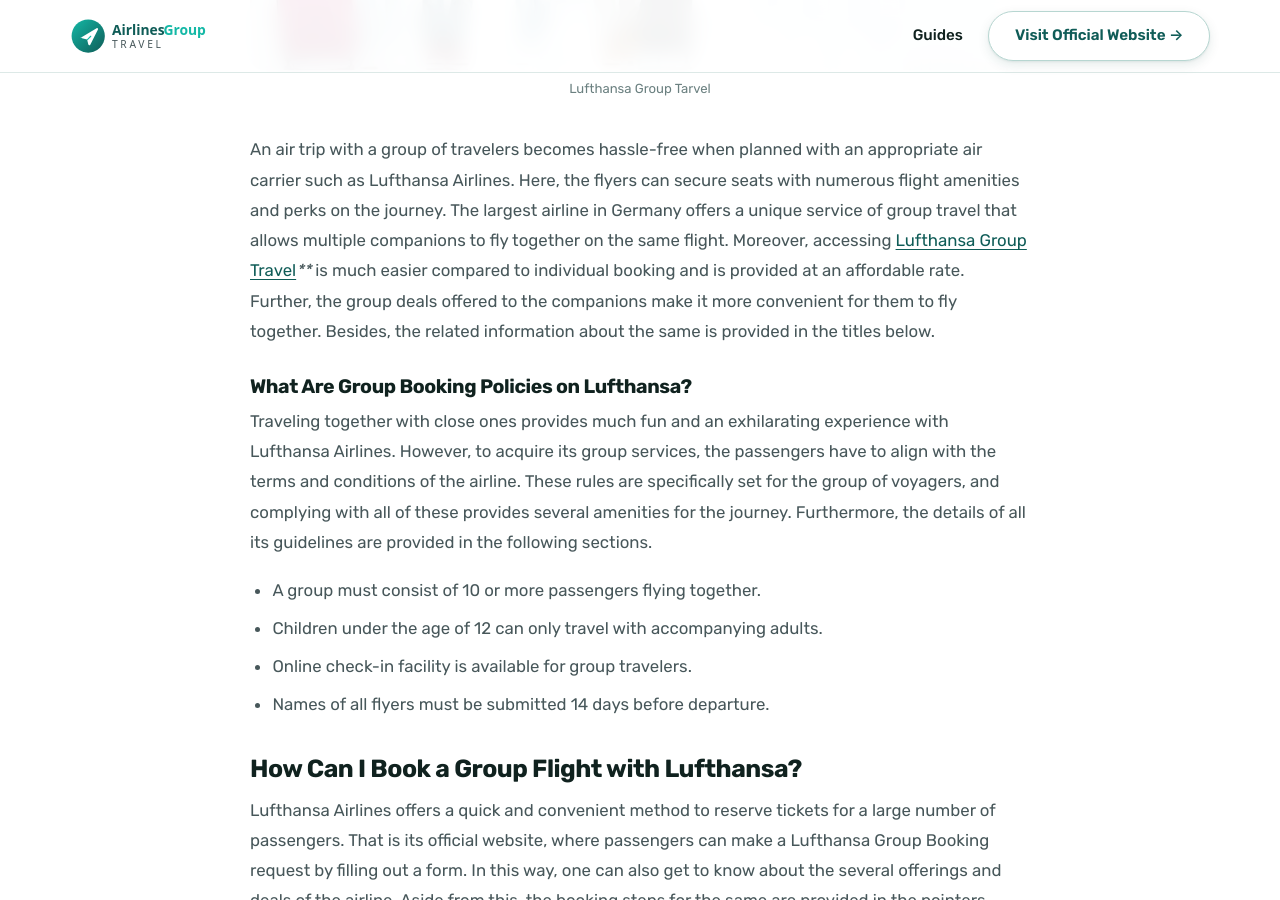
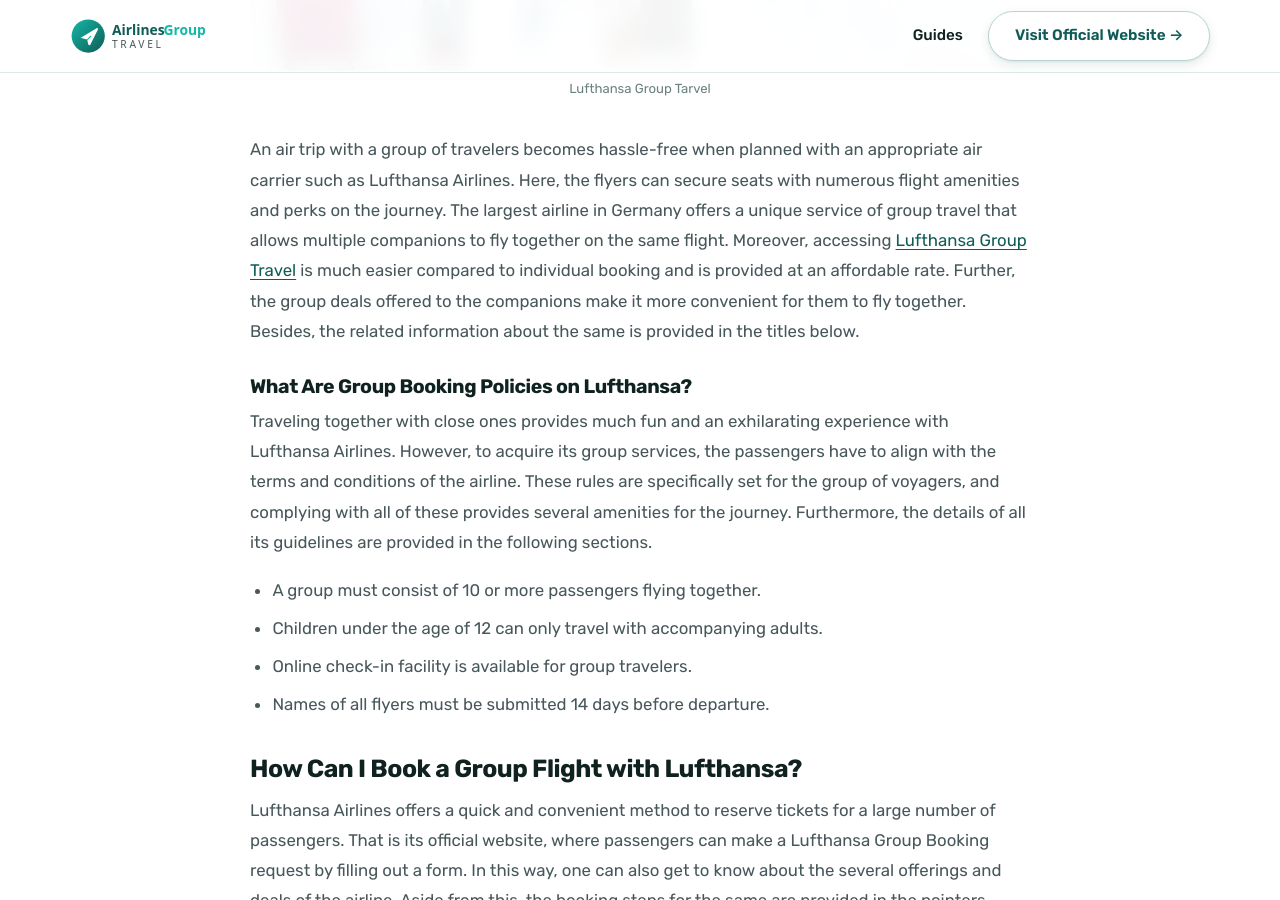
Before and after one commit to airlines-group-travel/airlines-group-travel.github.io, a Jekyll site: the page built from _blog/how-can-i-book-a-group-flight-with-lufthansa.md, in a window 1280 px wide and 900 px high, scrolled down 822 px. Built offline with Jekyll 4.4.1, drawn with Linux system fonts in a browser that asks for light colours.

```diff
--- a/_blog/how-can-i-book-a-group-flight-with-lufthansa.md
+++ b/_blog/how-can-i-book-a-group-flight-with-lufthansa.md
@@ -12,7 +12,7 @@ image_alt: Lufthansa Group Tarvel
 image_caption: Lufthansa Group Tarvel
 published: true
 ---
-An air trip with a group of travelers becomes hassle-free when planned with an appropriate air carrier such as Lufthansa Airlines. Here, the flyers can secure seats with numerous flight amenities and perks on the journey. The largest airline in Germany offers a unique service of group travel that allows multiple companions to fly together on the same flight. Moreover, accessing [Lufthansa Group Travel](https://www.airlinesgrouptravel.com/flights/lufthansa-group-booking)**** is much easier compared to individual booking and is provided at an affordable rate. Further, the group deals offered to the companions make it more convenient for them to fly together. Besides, the related information about the same is provided in the titles below.
+An air trip with a group of travelers becomes hassle-free when planned with an appropriate air carrier such as Lufthansa Airlines. Here, the flyers can secure seats with numerous flight amenities and perks on the journey. The largest airline in Germany offers a unique service of group travel that allows multiple companions to fly together on the same flight. Moreover, accessing [Lufthansa Group Travel](https://www.airlinesgrouptravel.com/flights/lufthansa-group-booking) is much easier compared to individual booking and is provided at an affordable rate. Further, the group deals offered to the companions make it more convenient for them to fly together. Besides, the related information about the same is provided in the titles below.
 
 ### **What Are Group Booking Policies on Lufthansa?**
 
@@ -22,6 +22,8 @@ Traveling together with close ones provides much fun and an exhilarating experie
 - Children under the age of 12 can only travel with accompanying adults.
 - Online check-in facility is available for group travelers.
 - Names of all flyers must be submitted 14 days before departure.
+
+
 
 ## **How Can I Book a Group Flight with Lufthansa?**
 
```
